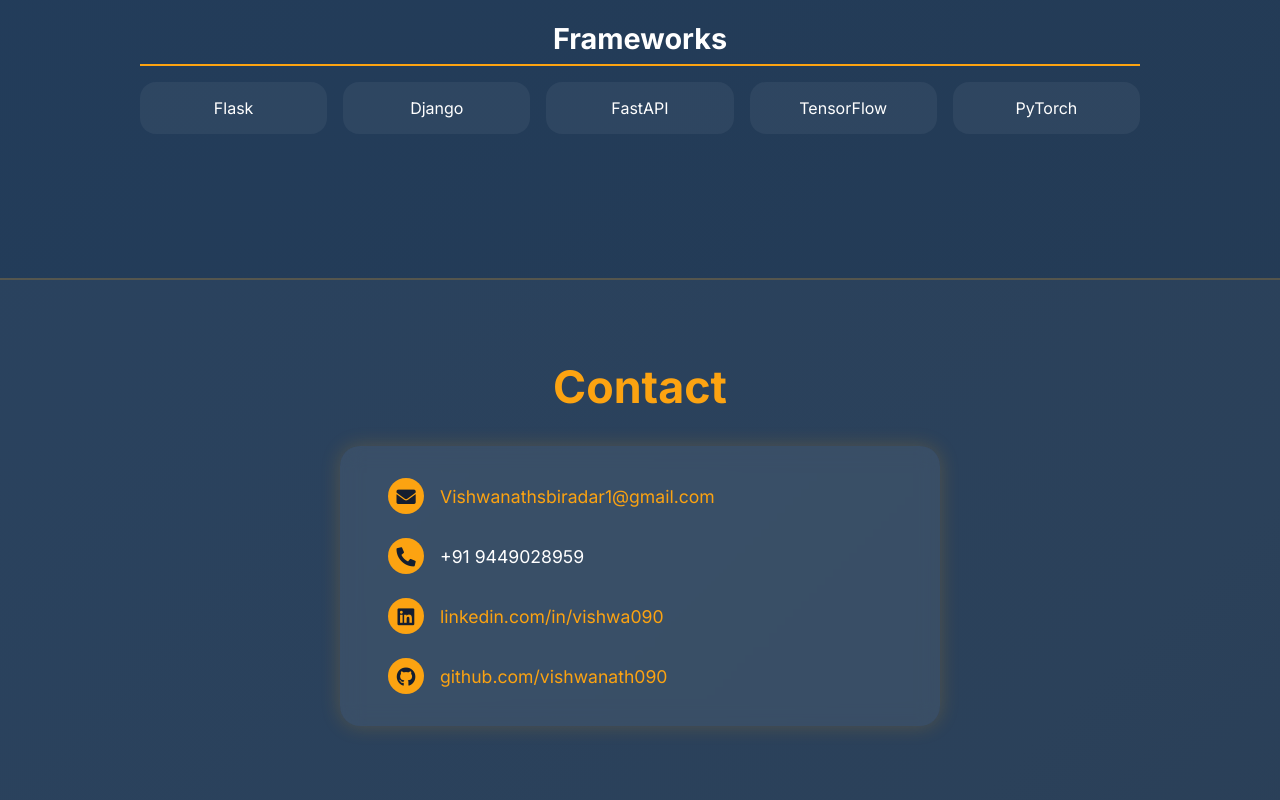
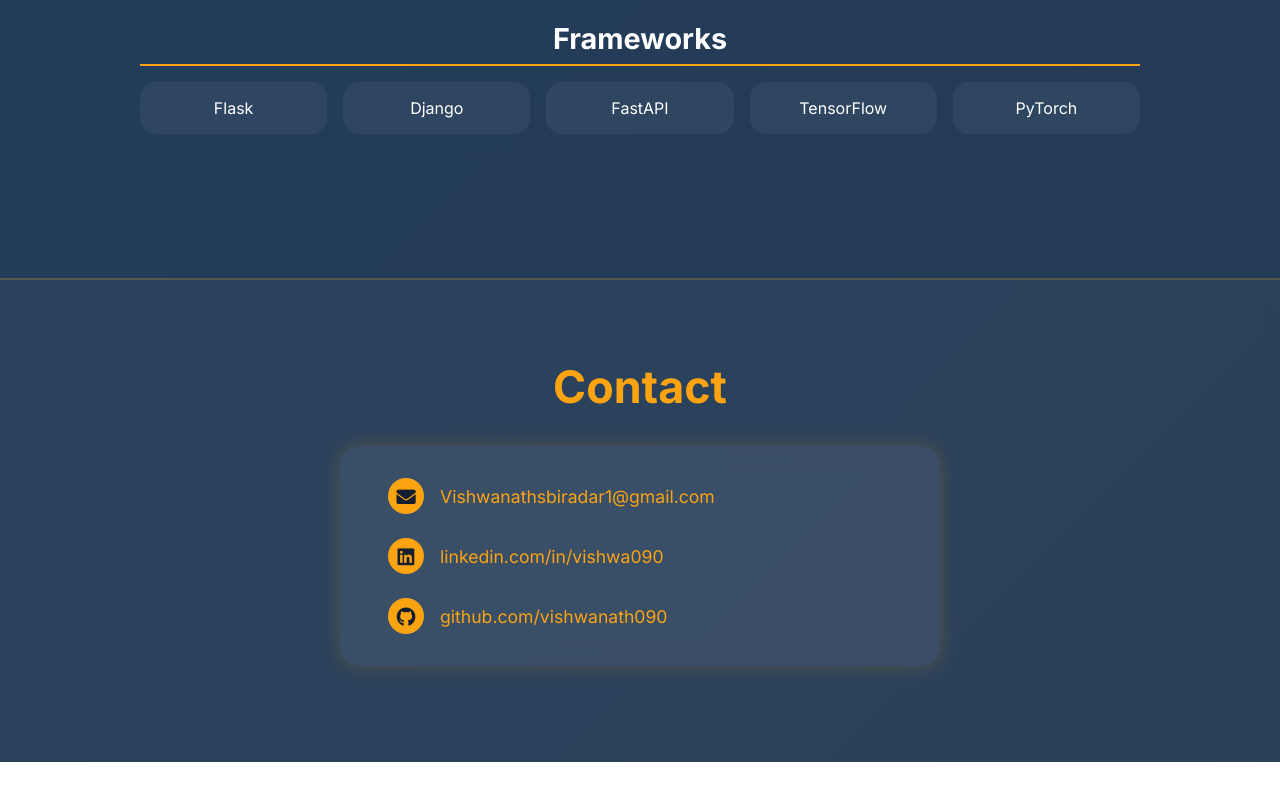
Before and after one commit to vishwanath090/portfolio, a plain HTML site: page index.html in a window 1280 px wide. Shown: the part 2891-3691 px from the top of the page. After the commit the page ends 3653 px from the top, so only its background shows below. Drawn offline with Linux system fonts and the light colour scheme.

Commit message:
Update index.html

```diff
--- a/index.html
+++ b/index.html
@@ -425,10 +425,6 @@
           <a href="mailto:Vishwanathsbiradar1@gmail.com">Vishwanathsbiradar1@gmail.com</a>
         </div>
         <div class="contact-item">
-          <i class="fas fa-phone-alt"></i>
-          <span>+91 9449028959</span>
-        </div>
-        <div class="contact-item">
           <i class="fab fa-linkedin"></i>
           <a href="https://www.linkedin.com/in/vishwanath-biradar-582b502a9/" target="_blank">linkedin.com/in/vishwa090</a>
         </div>
```
